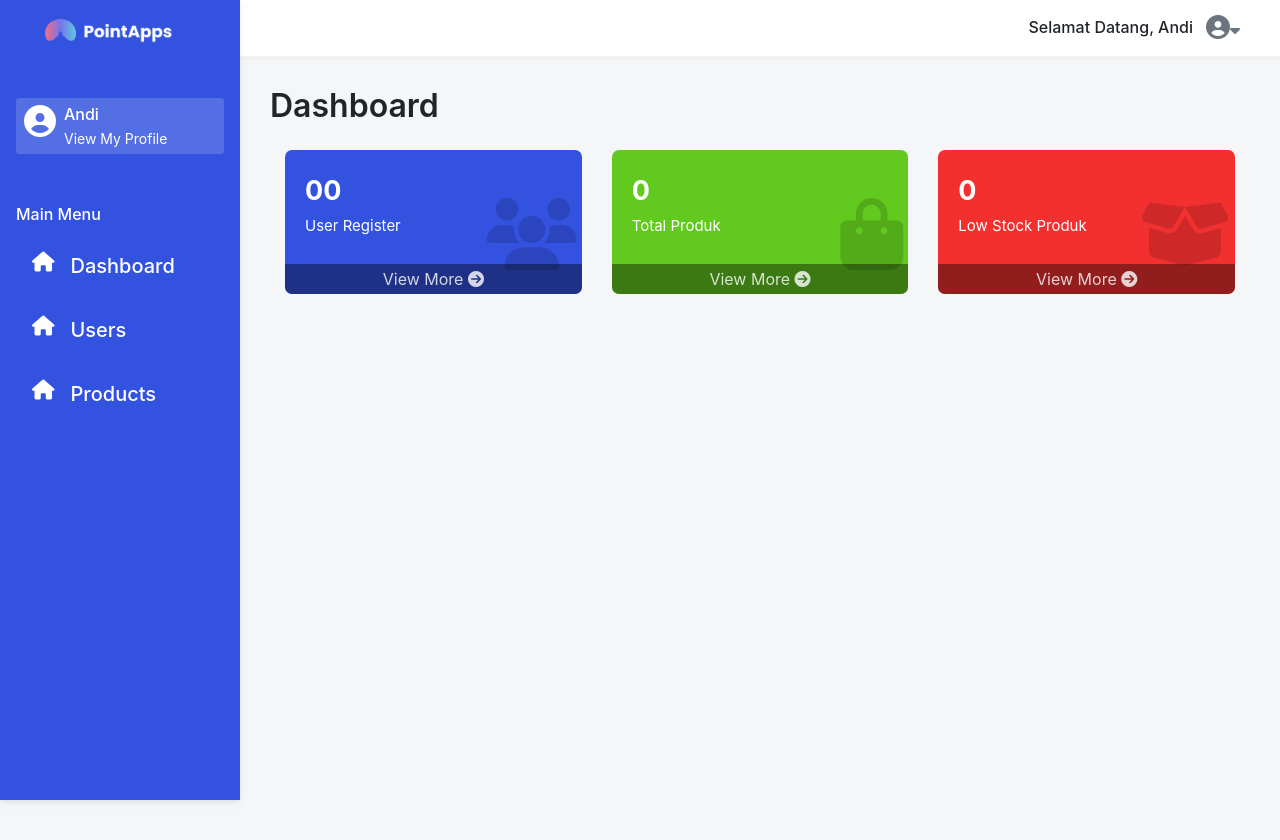
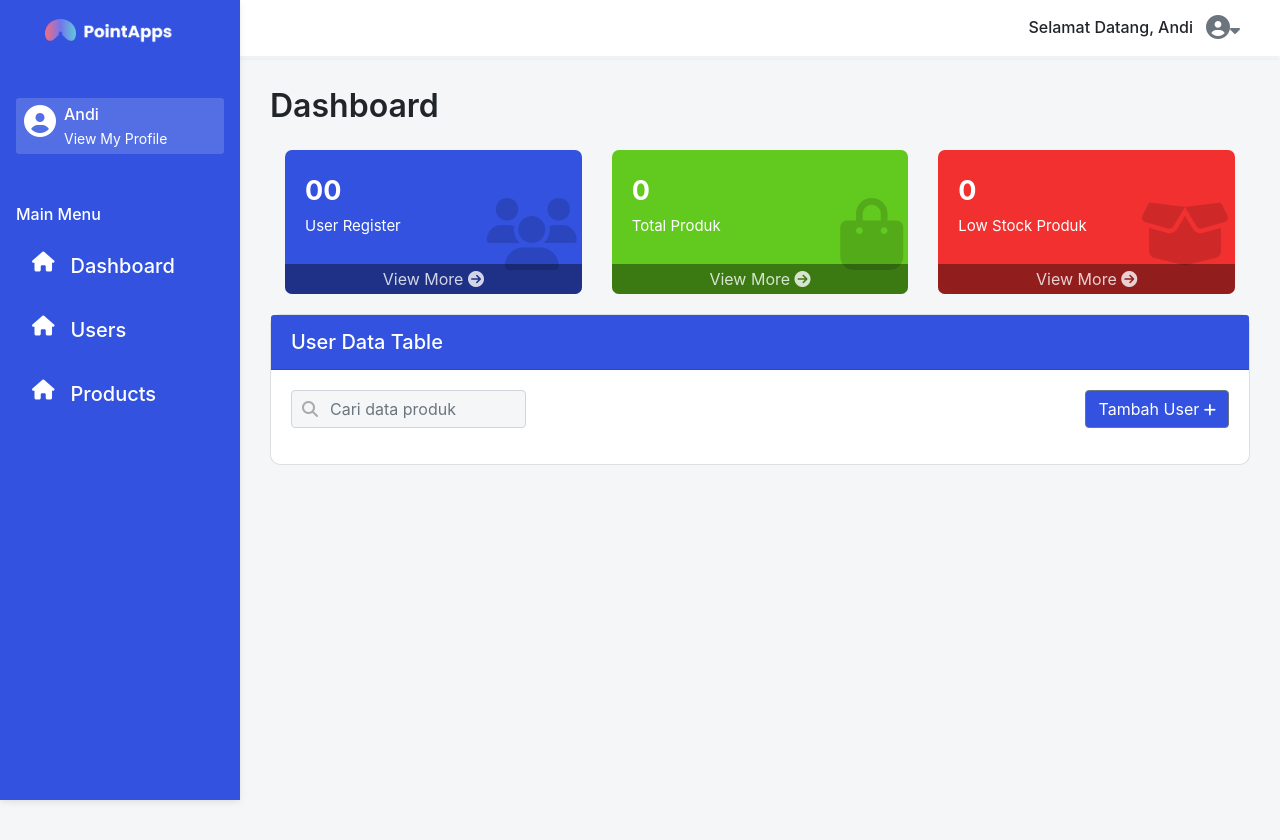
Before and after one commit to kelompok38CapstoneProject/Vue-loyalty-point, a Nuxt app: page / in a window 1280 px wide. Shown: the top 840 px of the page. Built offline with nearby package versions, Linux system fonts and the light colour scheme.

Commit message:
card table

```diff
--- /dev/null
+++ b/components/DataTable.vue
@@ -0,0 +1,60 @@
+<template>
+  <div>
+    <div class="card rounded-md">
+      <div
+        class="card-header text-white text-md rounded-md"
+        style="background-color: #3252df"
+      >
+        User Data Table
+      </div>
+      <div class="card-body">
+        <div class="d-flex justify-content-between">
+          <div class="w-25">
+            <div class="form-group has-search">
+              <span class="fa fa-search form-control-feedback"></span>
+              <input
+                type="text"
+                class="form-control"
+                placeholder="Cari data produk"
+                style="background-color: #f4f6f8"
+              />
+            </div>
+          </div>
+
+          <div>
+            <b-button style="background-color: #3252df"
+              >Tambah User
+              <span class="text-sm"> <i class="fas fa-plus"></i></span
+            ></b-button>
+          </div>
+        </div>
+      </div>
+    </div>
+  </div>
+</template>
+
+<script>
+export default {}
+</script>
+
+<style>
+.rounded-md {
+  border-radius: 10px;
+}
+
+.has-search .form-control {
+  padding-left: 2.375rem;
+}
+
+.has-search .form-control-feedback {
+  position: absolute;
+  z-index: 2;
+  display: block;
+  width: 2.375rem;
+  height: 2.375rem;
+  line-height: 2.375rem;
+  text-align: center;
+  pointer-events: none;
+  color: #aaa;
+}
+</style>
--- a/pages/index.vue
+++ b/pages/index.vue
@@ -4,6 +4,8 @@
 
     <section>
       <DashboardCard />
+
+      <DataTable />
     </section>
   </div>
 </template>
```
Also changed, not shown: components/tableDashboard.vue (deleted).
